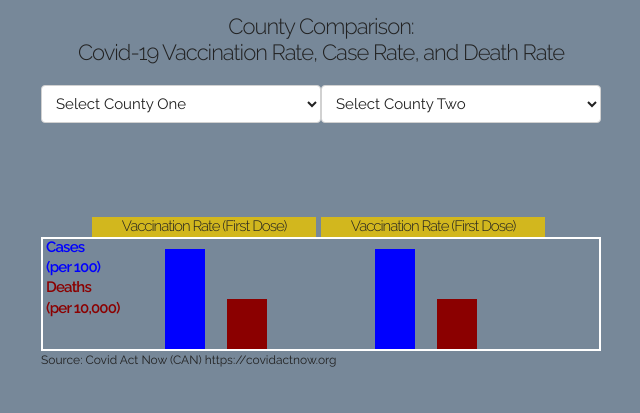
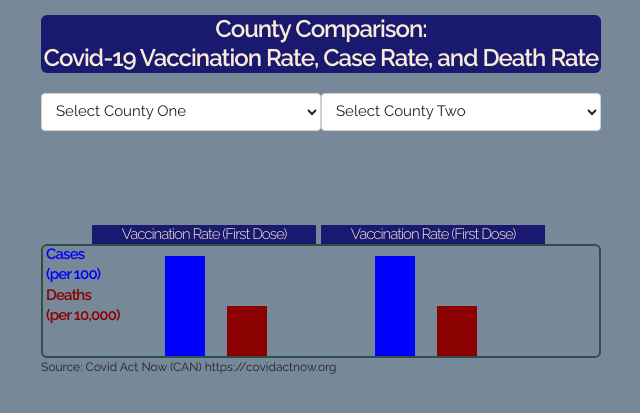
Before and after one commit to brandonswansfeger/Project-1, a PHP site: page / in a window 1280 px wide. Shown: the top 413 px of the page, without its empty margins (39-679 px from the left). Run offline with PHP 8.4, Linux system fonts and the light colour scheme.

Commit message:
coloring

```diff
--- a/css/style.css
+++ b/css/style.css
@@ -33,6 +33,19 @@ div.container {
 
 
 }
+h1 {
+    color: antiquewhite;
+    font-size: 24px;
+    font-weight: bold;
+    text-align: center;
+    margin-top: 5px;
+    background-color:midnightblue;
+    border-radius: 6px;
+    -webkit-border-radius: 6px;
+    -moz-border-radius: 6px;
+    -ms-border-radius: 6px;
+    -o-border-radius: 6px;
+}
 
 h2 {
     color: black;
@@ -40,7 +53,7 @@ h2 {
     /* margin-left: 20px;
     margin-right: 20px; */
     width: 40%;
-    font-size:x-large;
+    font-size: large;
     font-weight: bold;
     text-align: center;
     margin-top: 5px;
@@ -59,12 +72,14 @@ div.countyNamesSection {
 
 h3 {
     font-size: 100%;
-    background: rgb(210, 183, 30);
+    background-color:midnightblue;
     align-content: center;
     justify-content: center;
     text-align: center;
     margin-top: 0;
     margin-bottom: 0;
+    color: antiquewhite;
+
 }
 
 #vaxOne {
@@ -81,7 +96,11 @@ div.vaxContainer {
     display: inline-flex;
     width: 100%;
     justify-content: center;
-
+    border-radius: 6px;
+    -webkit-border-radius: 6px;
+    -moz-border-radius: 6px;
+    -ms-border-radius: 6px;
+    -o-border-radius: 6px;
 }
 div.vaxOneContainer {
     display: flex;
@@ -216,8 +235,13 @@ div.barsSection {
     justify-content: center;
     height: auto;
     position: relative;
-    border: 2px solid white;
-   margin: 0;
+    border: 2px solid darkslategray;
+    border-radius: 6px;
+    margin: 0;
+    -webkit-border-radius: 6px;
+    -moz-border-radius: 6px;
+    -ms-border-radius: 6px;
+    -o-border-radius: 6px;
 }
 
 div.bars1section {
@@ -311,11 +335,11 @@ source {
     justify-content: space-evenly;
 }
 
-h1 {
+/* h1 {
     text-align: center;
     font-size: 22px;
     margin-top: 2.5px;
-}
+} */
 
 
 .aspectwrapper {
```
